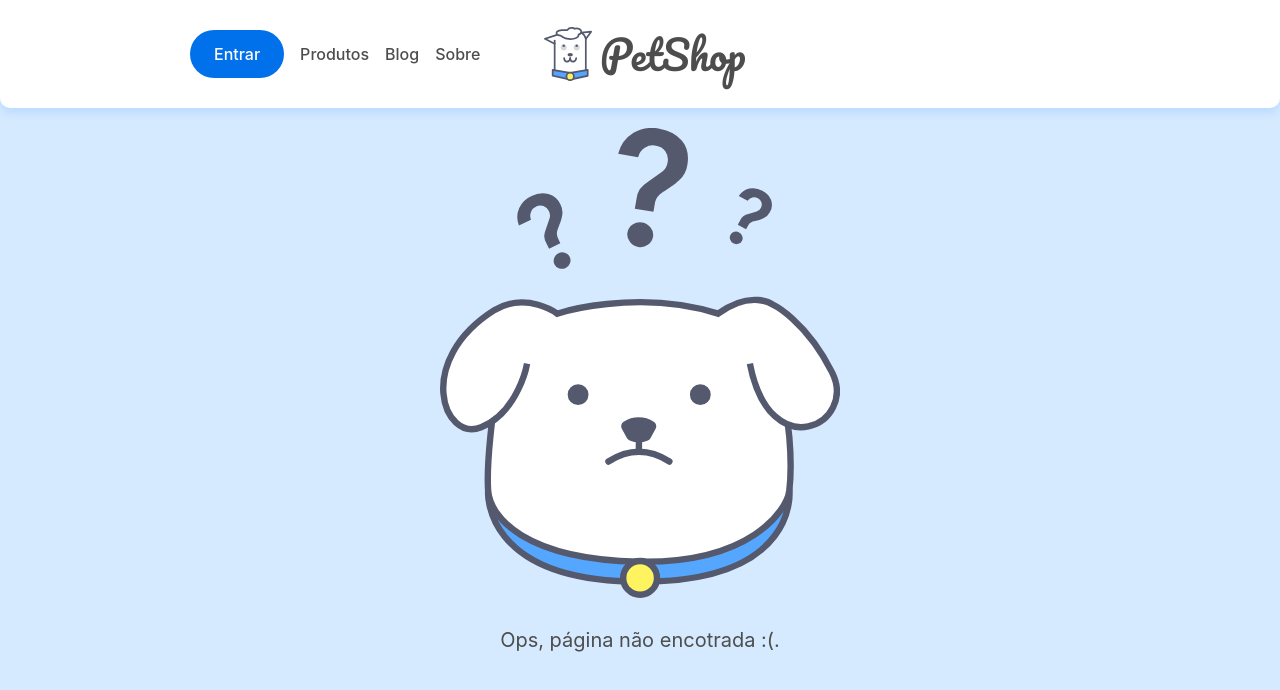
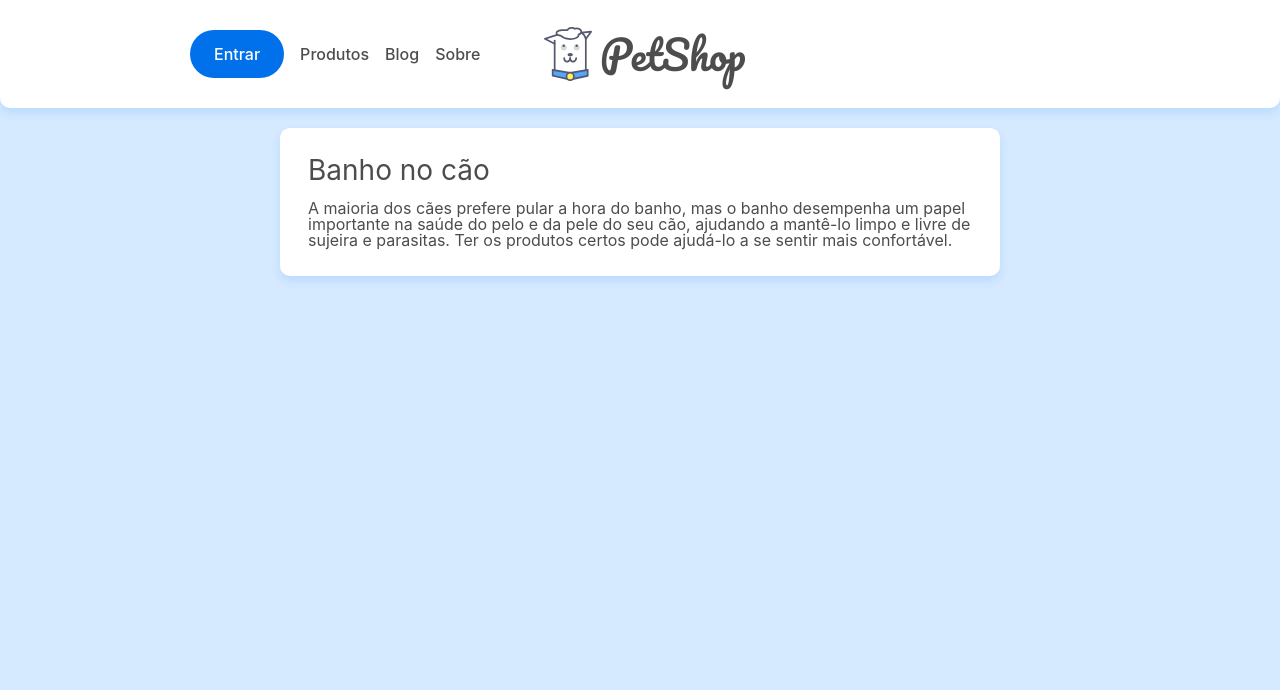
Before and after one commit to marcospardal/Alura_curso_React, a React (Create React App) app in the folder petshop/: page /post/1 in a window 1280 px wide. Shown: the top 690 px of the page. Built offline with nearby package versions, Linux system fonts and the light colour scheme; data requests are answered from the project's data file.

Commit message:
criando rota para os posts

```diff
--- a/petshop/src/App.jsx
+++ b/petshop/src/App.jsx
@@ -4,6 +4,7 @@
 
 import Home from "./paginas/Home";
 import Sobre from "./paginas/Sobre";
+import Post from "./paginas/Post";
 import Pagina404 from "./paginas/404";
 import Cabecalho from "./components/Cabecalho";
 
@@ -14,6 +15,7 @@
       <Routes>
         <Route exact path="/" element={<Home />} />
         <Route path="/sobre" element={<Sobre />} />
+        <Route path="/post/:id" element={<Post />} />
         <Route path="*" element={<Pagina404 />} />
       </Routes>
     </Router>
--- a/petshop/src/components/ListaPost.jsx
+++ b/petshop/src/components/ListaPost.jsx
@@ -13,7 +13,10 @@
   return (
     <section className="posts container">
       {posts.map((post) => (
-        <Link className={`cartao-post cartao-post--${post.categoria}`} to="">
+        <Link
+          className={`cartao-post cartao-post--${post.categoria}`}
+          to={`/post/${post.id}`}
+        >
           <article key={post.id}>
             <h3 className="cartao-post__titulo">{post.title}</h3>
             <p className="cartao-post__meta">{post.metadescription}</p>
--- /dev/null
+++ b/petshop/src/paginas/Post.jsx
@@ -0,0 +1,25 @@
+import React, { useState, useEffect } from "react";
+import { useParams } from "react-router-dom";
+
+import "../assets/css/post.css";
+import { busca } from "../api/api";
+
+const Post = () => {
+  const [post, setPost] = useState({});
+  const { id } = useParams();
+
+  useEffect(() => {
+    busca(`posts/${id}`, setPost);
+  }, [id]);
+
+  return (
+    <main className="container flex flex--centro">
+      <article className="cartao post">
+        <h2 className="cartao__titulo">{post.title}</h2>
+        <p className="carta__texto">{post.body}</p>
+      </article>
+    </main>
+  );
+};
+
+export default Post;
```
